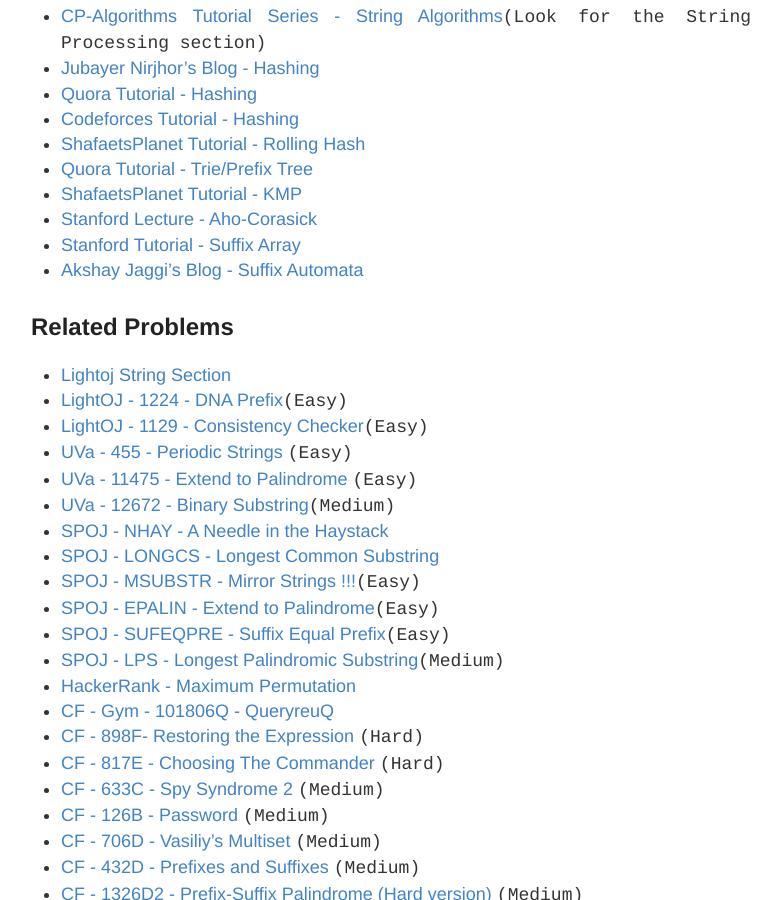
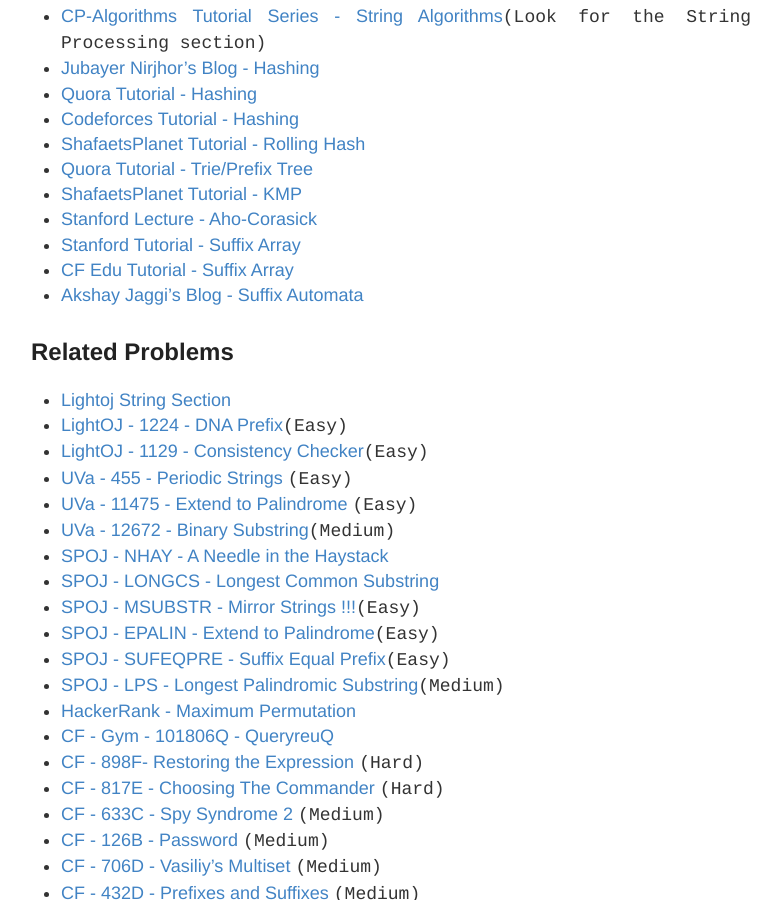
Before and after one commit to baps-bgd/baps-bgd.github.io, a Jekyll site: the page built from _posts/2020-10-7-string-algorithms.md, in a window 1280 px wide and 900 px high, scrolled down 401 px. Shown: the whole window, without its empty margins (249-1030 px from the left). Built offline with Jekyll 4.4.1, drawn with Linux system fonts in a browser that asks for light colours.

Commit message:
Update 2020-10-7-string-algorithms.md

```diff
--- a/_posts/2020-10-7-string-algorithms.md
+++ b/_posts/2020-10-7-string-algorithms.md
@@ -15,6 +15,7 @@
 - [ShafaetsPlanet Tutorial - KMP](http://www.shafaetsplanet.com/?p=3209){:target="\_blank"}
 - [Stanford Lecture - Aho-Corasick](http://web.stanford.edu/class/archive/cs/cs166/cs166.1166/lectures/02/Small02.pdf){:target="\_blank"}
 - [Stanford Tutorial - Suffix Array](https://web.stanford.edu/class/cs97si/suffix-array.pdf){:target="\_blank"}
+- [CF Edu Tutorial - Suffix Array](https://codeforces.com/edu/course/2/lesson/2){:target="\_blank"}
 - [Akshay Jaggi's Blog - Suffix Automata](https://akshay.jaggi.co/blog/suffix-automata/){:target="\_blank"}
    [](){:target="\_blank"}
 
```
